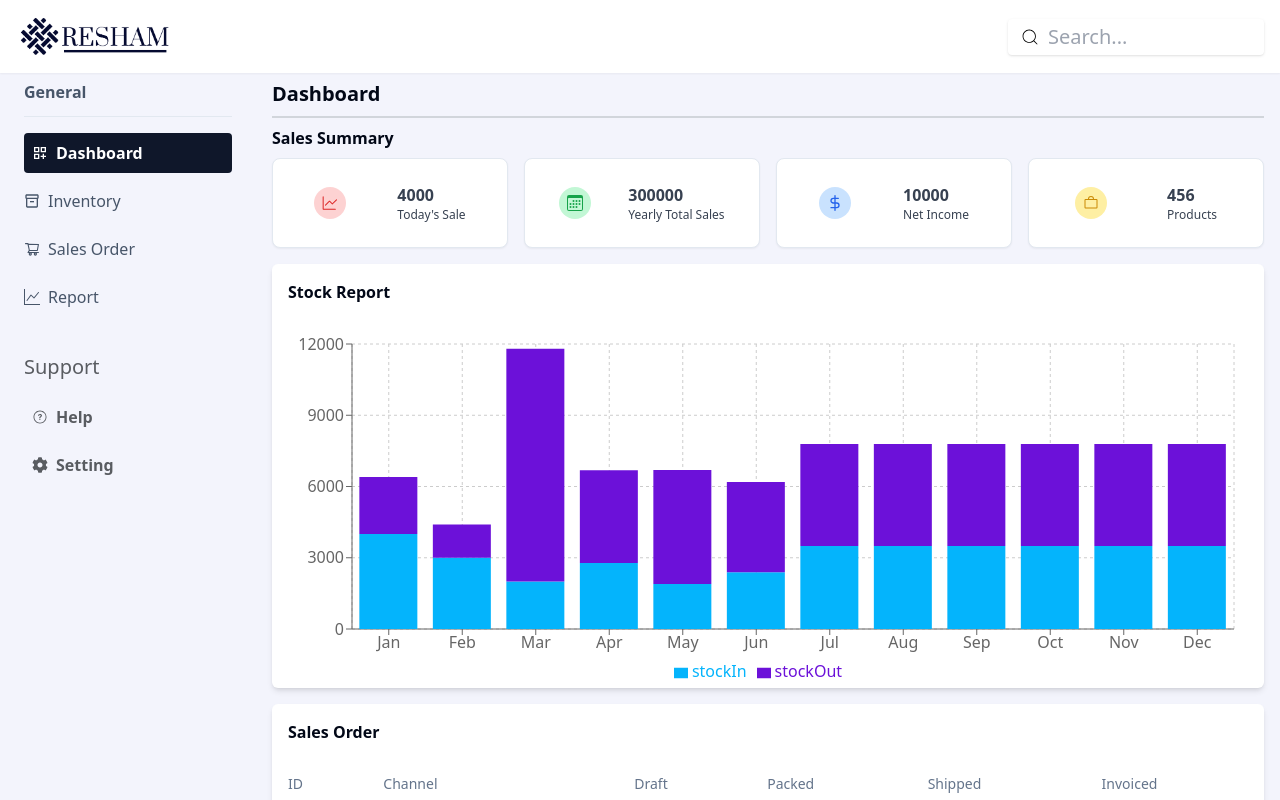
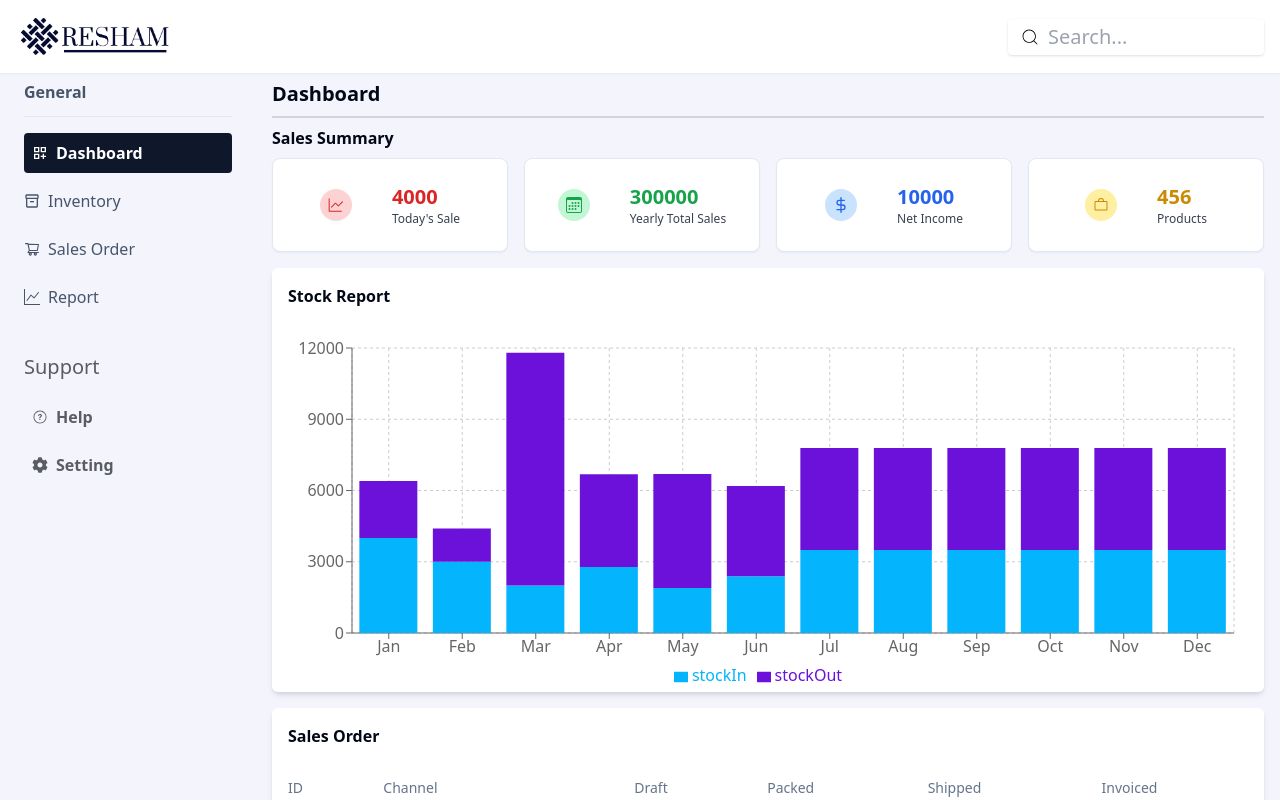
Before and after one commit to nischhal-hub/Resham, a React (Vite) app in the folder project/client/: page / in a window 1280 px wide. Shown: the top 800 px of the page. Built offline with nearby package versions, Linux system fonts and the light colour scheme.

Commit message:
ui fixes

```diff
--- a/project/client/src/components/pages/Dashboard.jsx
+++ b/project/client/src/components/pages/Dashboard.jsx
@@ -166,13 +166,13 @@ export const tableContents = [
 export const Cards = (prop) => {
   const { id, title, description, icon, color, bgColor } = prop;
   return (
-    <Card className="py-6" key={id}>
-      <FlexWrapper className="mx-4 items-center justify-around">
+    <Card className="py-6 flex items-center justify-center" key={id}>
+      <FlexWrapper className="items-center justify-around max-w-44 gap-10">
         <div className={`w-auto p-2 ${bgColor} rounded-full`}>
           <div className={color}>{icon}</div>
         </div>
         <CardContent className="h-auto p-0">
-          <p className="text-md font-bold text-gray-700">{title}</p>
+          <p className={`text-xl font-bold ${color}`}>{title}</p>
           <p className="text-xs text-gray-700">{description}</p>
         </CardContent>
       </FlexWrapper>
```
